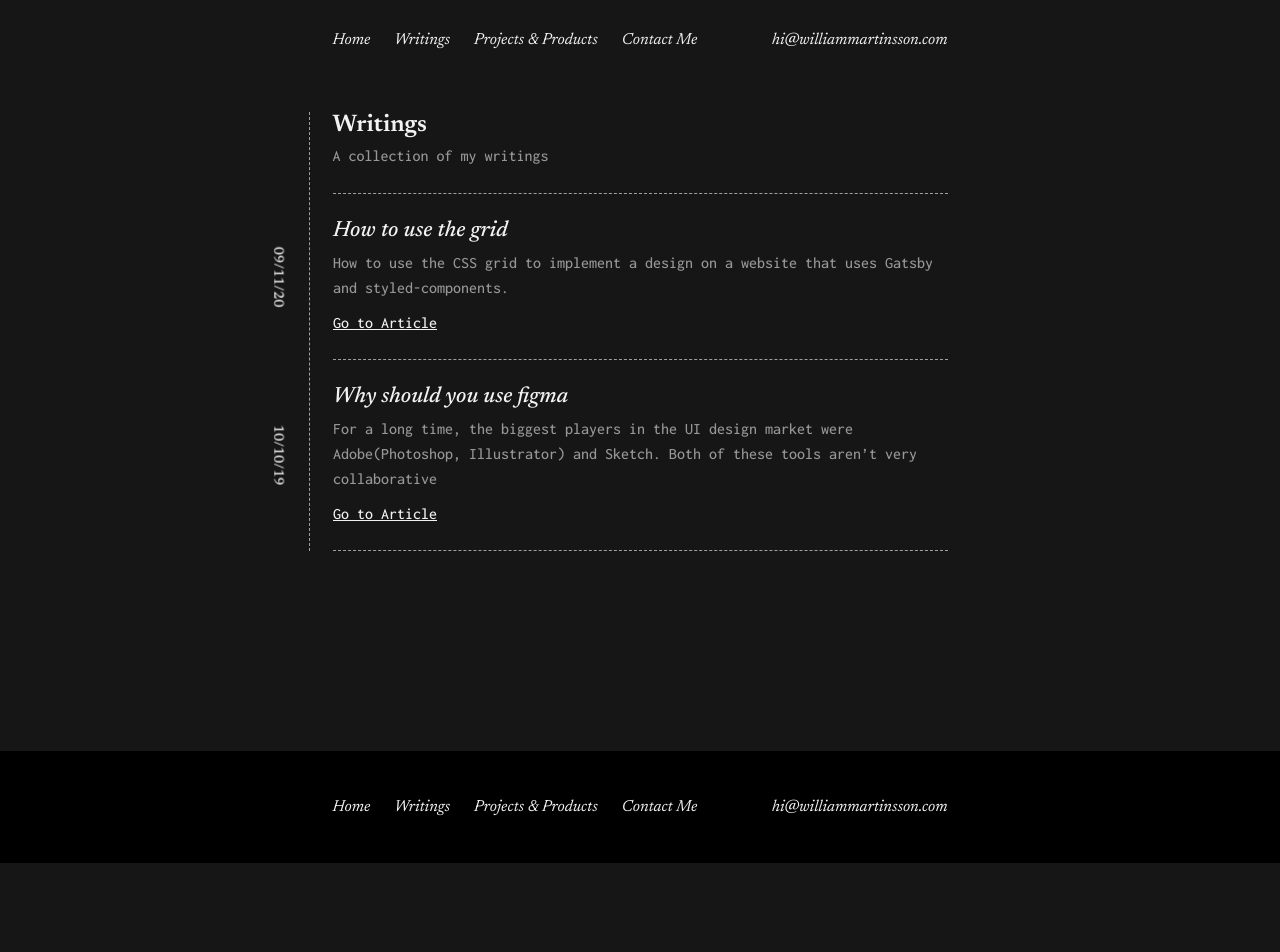
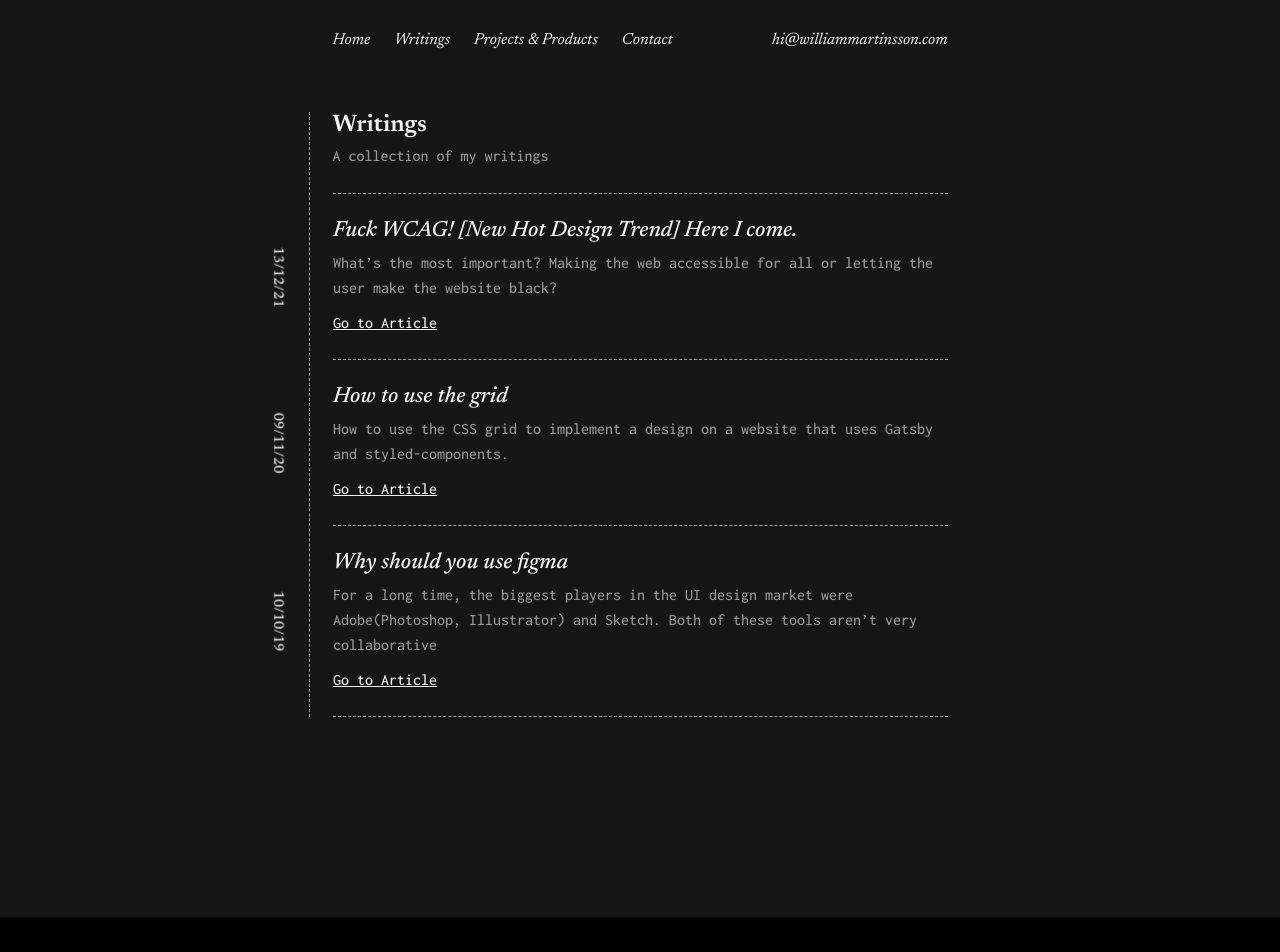
Before and after one commit to Marwil96/william, a Next.js app: page /writings in a window 1280 px wide. Shown: the top 952 px of the page. Before the commit the page ends 863 px from the top, so only its background shows below. Built offline with nearby package versions, Linux system fonts and the light colour scheme.

Commit message:
new article

```diff
--- a/src/components/Footer.tsx
+++ b/src/components/Footer.tsx
@@ -65,7 +65,7 @@ const Footer = () => {
           <Link href='/' passHref><NavItem>Home</NavItem></Link>
           <Link href='/writings' passHref><NavItem>Writings</NavItem></Link>
           <Link href='/projects' passHref><NavItem>Projects & Products</NavItem></Link>
-          <Link href='/contact' passHref><NavItem>Contact Me</NavItem></Link>
+          <Link href='/contact' passHref><NavItem>Contact</NavItem></Link>
         </NavItems>
         <a target='__blank' href='mailto:hi@williammartinsson.com'><NavItem>hi@williammartinsson.com</NavItem></a>
       </Content>
--- a/src/components/Navbar.tsx
+++ b/src/components/Navbar.tsx
@@ -48,7 +48,7 @@ const Navbar = () => {
         <Link href='/' passHref><NavItem>Home</NavItem></Link>
         <Link href='/writings' passHref><NavItem>Writings</NavItem></Link>
         <Link href='/projects' passHref><NavItem>Projects & Products</NavItem></Link>
-        <Link href='/contact' passHref><NavItem>Contact Me</NavItem></Link>
+        <Link href='/contact' passHref><NavItem>Contact</NavItem></Link>
       </NavItems>
       <a target='__blank' href='mailto:hi@williammartinsson.com'><NavItem>hi@williammartinsson.com</NavItem></a>
     </Wrapper>
--- a/src/pages/index.tsx
+++ b/src/pages/index.tsx
@@ -73,6 +73,7 @@ const Home: NextPage = () => {
 
        <SeactionHeader title='Writings' href='/projects' />
       <CardWrapper>
+        <ProjectCard title='Fuck WCAG! [New Hot Design Trend] Here I come.' desc='What’s the most important? Making the web accessible for all or letting the user make the website black?' href='https://williammartinsson.medium.com/fuck-screenreaders-darkmode-here-i-come-2d7eebe463ab' external={true} />
         <ProjectCard title='CSS Grid' desc='How to use the CSS grid to implement a design on a website that uses Gatsby and styled-components.' href='https://williammartinsson.medium.com/how-to-use-the-css-grid-to-implement-a-design-on-a-website-that-uses-gatsby-and-styled-components-ebccb77cade8' external={true} />
       </CardWrapper>
       <SectionLabel>Now.</SectionLabel>
--- a/src/pages/writings.tsx
+++ b/src/pages/writings.tsx
@@ -5,6 +5,14 @@ import BlogComponent from 'src/components/BlogComponent';
 
 
 const posts = [
+  {
+    title: 'Fuck WCAG! [New Hot Design Trend] Here I come.',
+    desc: 'What’s the most important? Making the web accessible for all or letting the user make the website black?',
+    action: 'Go to Article',
+    leftText: '13/12/21',
+    href: 'https://williammartinsson.medium.com/fuck-screenreaders-darkmode-here-i-come-2d7eebe463ab',
+    external: true
+  },
   {
     title: 'How to use the grid',
     desc: 'How to use the CSS grid to implement a design on a website that uses Gatsby and styled-components.',
```
Also changed, not shown: src/components/ProjectCard.tsx (+10 -2 lines).
